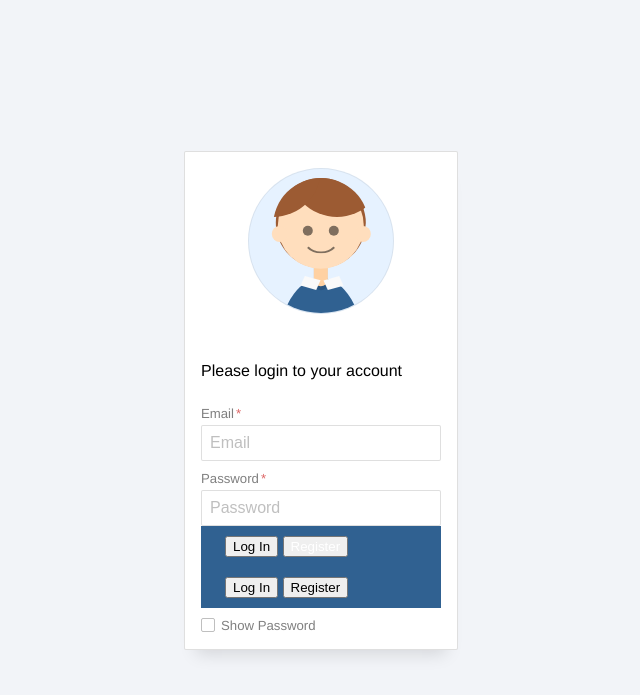
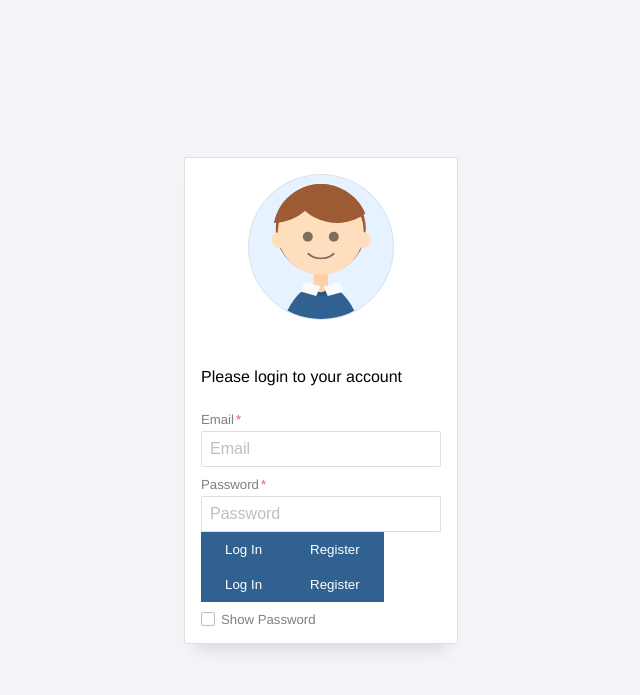
Before and after one commit to EdwinRivera04/-cssi-project-copy, a Flask app: page / in a window 1280 px wide. Shown: the top 695 px of the page, without its empty margins (319-959 px from the left). Run offline with Flask 2, Linux system fonts and the light colour scheme.

Commit message:
Update styles.css
button CSS corrected

```diff
--- a/app/static/css/styles.css
+++ b/app/static/css/styles.css
@@ -434,7 +434,7 @@ figure .shirt-2 {
   transform: skew(10deg) rotate(-15deg);
 }
 
-.btn-group {
+.btn-group button {
   background-color: hsl(var(--fgColorH), var(--fgColorS), var(--fgColorL));; /* Green background */
   border: none;
   color: white; /* White text */
```
